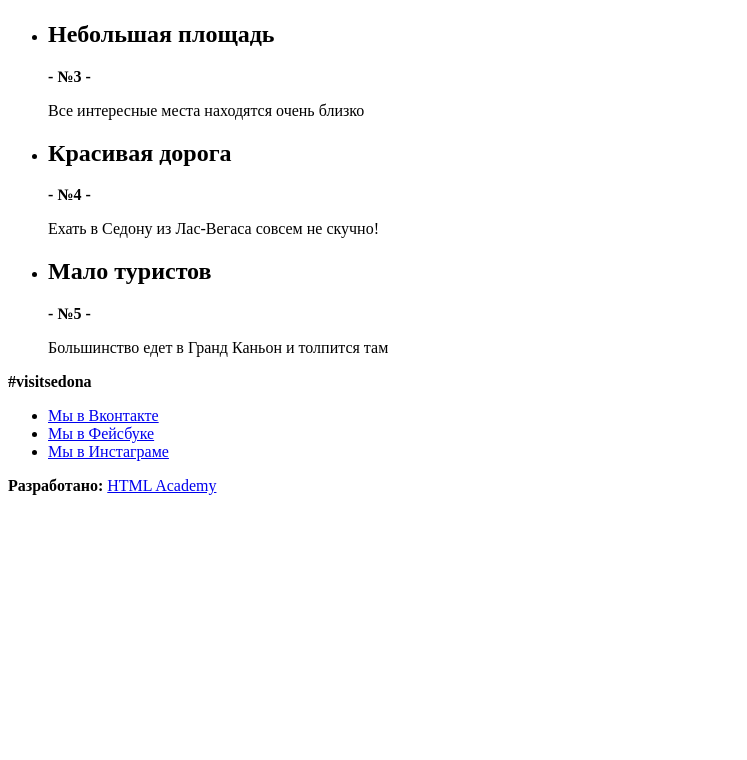
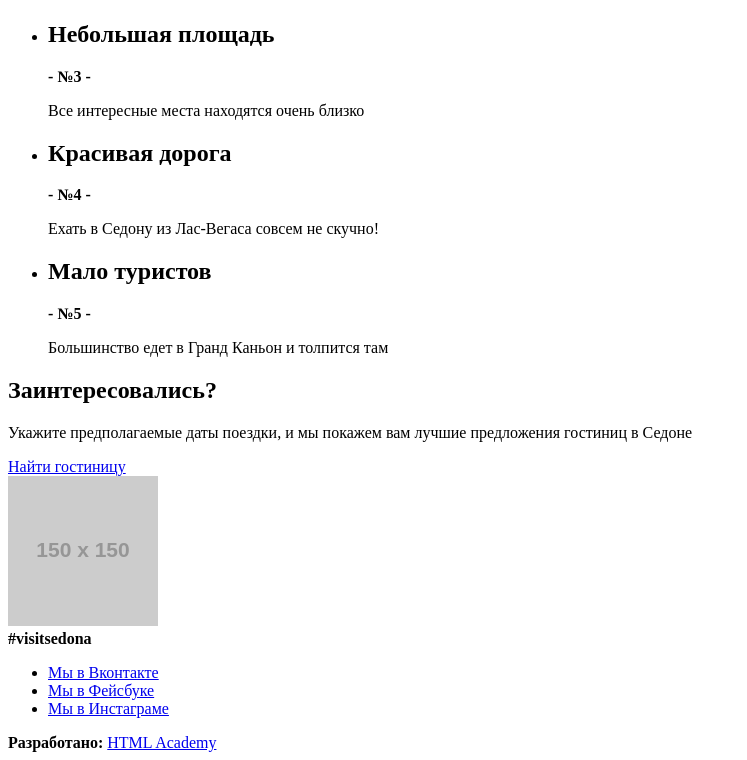
Before and after one commit to timurbl78/503391-sedona-19, a website: page source/index.html in a window 1280 px wide. Shown: the part 1247-2007 px from the top of the page, without its empty margins (0-747 px from the left). Before the commit the page ends 1750 px from the top, so only its background shows below. Drawn offline with Linux system fonts and the light colour scheme; placeholder pictures from the web are drawn by us.

Commit message:
Верстка index.html 2

```diff
--- a/source/index.html
+++ b/source/index.html
@@ -128,6 +128,20 @@
         </li>
       </ul>
     </section>
+
+    <section class="hotels">
+      <h2 class="hotels__title">Заинтересовались?</h2>
+      <p class="hotels__text">Укажите предполагаемые даты
+      поездки, и мы покажем вам лучшие
+      предложения гостиниц в Седоне</p>
+      <a class="hotels__link button" href="#">Найти гостиницу</a>
+    </section>
+
+    <section class="map">
+      <div class="map__wrapper">
+        <img class="map__image" alt="Карта" src="https://via.placeholder.com/150x150">
+      </div>
+    </section>
   </main>
 
   <footer class="page-footer">
```
